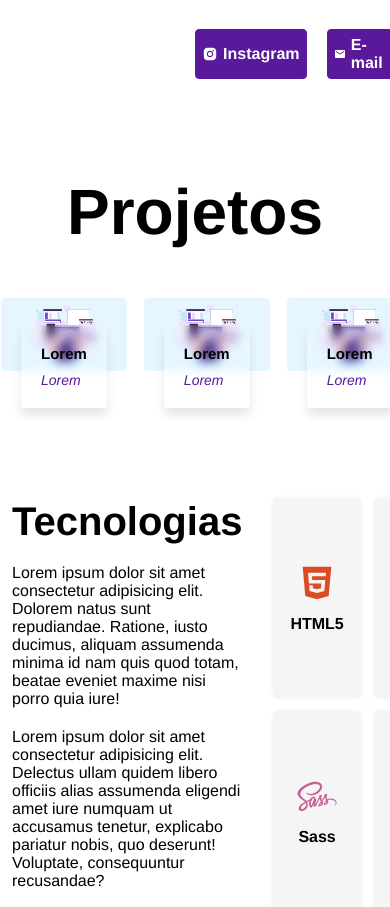
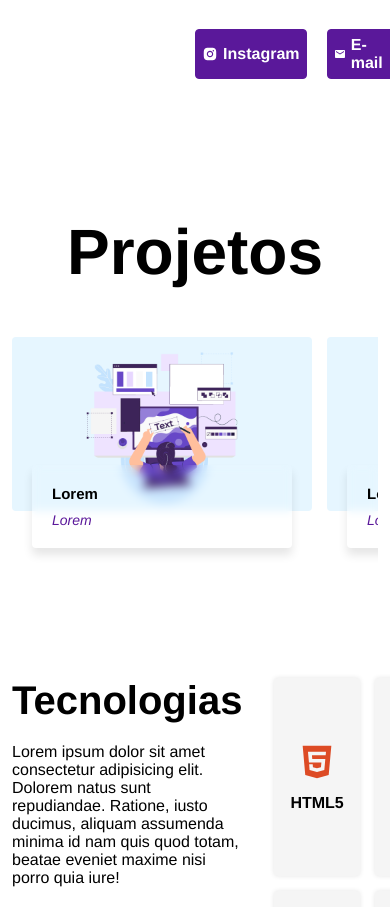
Before and after one commit to Igor713/igordeveloper, a React (Vite) app: page / in a window 390 px wide. Shown: the part 1240-2147 px from the top of the page. Built offline with nearby package versions, Linux system fonts and the light colour scheme.

Commit message:
Refatorando card de projetos e ajustes para mobile

```diff
--- a/src/components/CardProject/index.jsx
+++ b/src/components/CardProject/index.jsx
@@ -3,7 +3,7 @@ import './styles.sass';
 
 const CardProject = ({ cardLink, cardImage, cardTitle, cardText }) => {
     return (
-        <a className="card-container" href={cardLink} target="blank">
+        <div className="card-content" href={cardLink} target="blank">
             <div className="card-image">
                 <img src={cardImage} alt="Imagem do projeto" />
             </div>
@@ -11,7 +11,7 @@ const CardProject = ({ cardLink, cardImage, cardTitle, cardText }) => {
                 <h3 className="card-title">{cardTitle}</h3>
                 <p className="card-text">{cardText}</p>
             </div>
-        </a>
+        </div>
     );
 };
 
--- a/src/components/CardProject/styles.sass
+++ b/src/components/CardProject/styles.sass
@@ -1,11 +1,9 @@
 @use '../../styles/variables'
 @use '../../styles/mixins'
 
-.card-container
-    border: 1px solid variables.$secundary-color
+.card-content
     border-radius: 4px
     cursor: pointer
-    background-color: variables.$secundary-color
     text-decoration: none
 
     .card-image
@@ -40,3 +38,18 @@
                 transform: translateY(10px)
         .card-wrapper
             transform: translateY(-60px)
+
+@media (max-width: 768px)
+    .card-content
+        .card-image
+            img
+                width: 300px
+                max-width: 400px
+        .card-wrapper
+            backdrop-filter: blur(5px)
+            margin: 0 20px
+            padding: 20px 20px
+            border-radius: 4px
+            transform: translateY(-50px)
+            transition: 0.3s linear
+            box-shadow: 0 7px 10px rgba(0, 0, 0, 0.1)
--- a/src/components/ProjectsContainer/index.jsx
+++ b/src/components/ProjectsContainer/index.jsx
@@ -6,8 +6,17 @@ import './styles.sass';
 const ProjectsContainer = () => {
     return (
         <section className="projects-container">
+
+            <div className="projects-wrapper">
                 <h2 className="projects-title">Projetos</h2>
-            <div className="projects-wrapper">
+                <div className="projects">
+                    <CardProject
+                        cardLink={"#"}
+                        cardImage={Project1}
+                        cardTitle={"Lorem"}
+                        cardText={"Lorem"}
+                    />
+
                     <CardProject
                         cardLink={"#"}
                         cardImage={Project1}
@@ -29,6 +38,7 @@ const ProjectsContainer = () => {
                         cardText={"Lorem"}
                     />
                 </div>
+            </div>
         </section>
     );
 };
--- a/src/components/ProjectsContainer/styles.sass
+++ b/src/components/ProjectsContainer/styles.sass
@@ -2,15 +2,32 @@
 @use '../../styles/mixins'
 
 .projects-container
-    .projects-title
-        font-size: 4rem
-        font-weight: bold
-        padding: 3rem 0
-        text-align: center
     .projects-wrapper
-        max-width: variables.$standard-container
-        margin: 0 auto
-        width: 100%
-        display: grid
-        grid-template-columns: repeat(3, 1fr)
-        gap: 15px
+        .projects-title
+            font-size: 4rem
+            font-weight: bold
+            padding: 3rem 0
+            text-align: center
+        .projects
+            max-width: variables.$standard-container
+            margin: 0 auto
+            width: 100%
+            display: grid
+            grid-template-columns: repeat(3, 1fr)
+            gap: 15px
+
+@media (max-width: 768px)
+    .projects-container
+        padding: 40px 0.75rem
+        .projects-wrapper
+            .projects-title
+                font-size: 4rem
+                font-weight: bold
+                padding: 3rem 0
+                text-align: center
+            .projects
+                max-width: variables.$standard-container
+                margin: 0 auto
+                width: 100%
+                display: flex
+                overflow-x: auto
```
Lines whose indentation alone changed are shown as unchanged.
